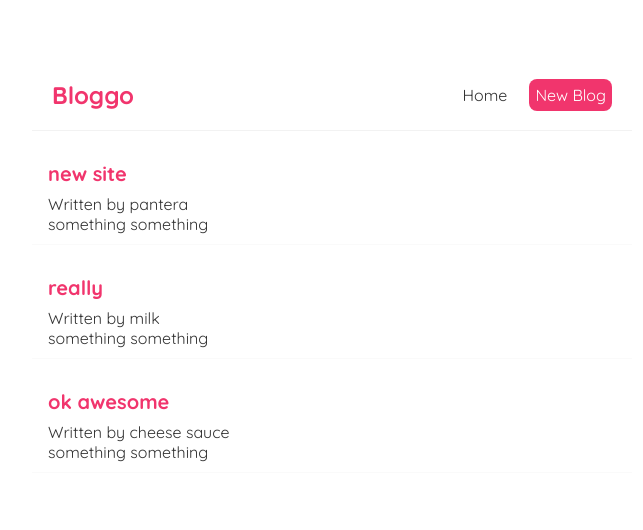
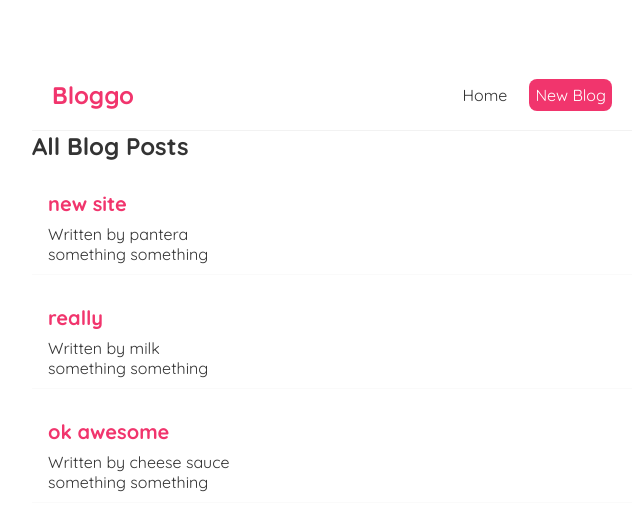
Before and after one commit to ColbyWTaylor/React-JS-Blog-with-JSON-Server, a React (Create React App) app: page / in a window 1280 px wide. Shown: the top 530 px of the page, without its empty margins (308-951 px from the left). Built offline with nearby package versions, Linux system fonts and the light colour scheme; the HTML template or start-up script is replaced by a standard one.

Commit message:
update blog

```diff
--- a/src/BlogList.js
+++ b/src/BlogList.js
@@ -1,9 +1,10 @@
 const BlogList = (props) => {
   const blogs = props.blogs;
-  // console.log(props, blogs);
+  const title = props.title;
 
   return (
     <div className="home">
+      <h2>{title}</h2>
       {blogs.map((blog) => (
         <div key={blog.id} className="blog-preview">
           <h2>{blog.title}</h2>
--- a/src/Home.js
+++ b/src/Home.js
@@ -18,7 +18,7 @@ const Home = () => {
     },
   ]);
 
-  return <BlogList blogs={blogs} />;
+  return <BlogList blogs={blogs} title={"All Blog Posts"} />;
 };
 
 export default Home;
```
Also changed, not shown: 1 other file (tests, documents, lock files or other folders).
